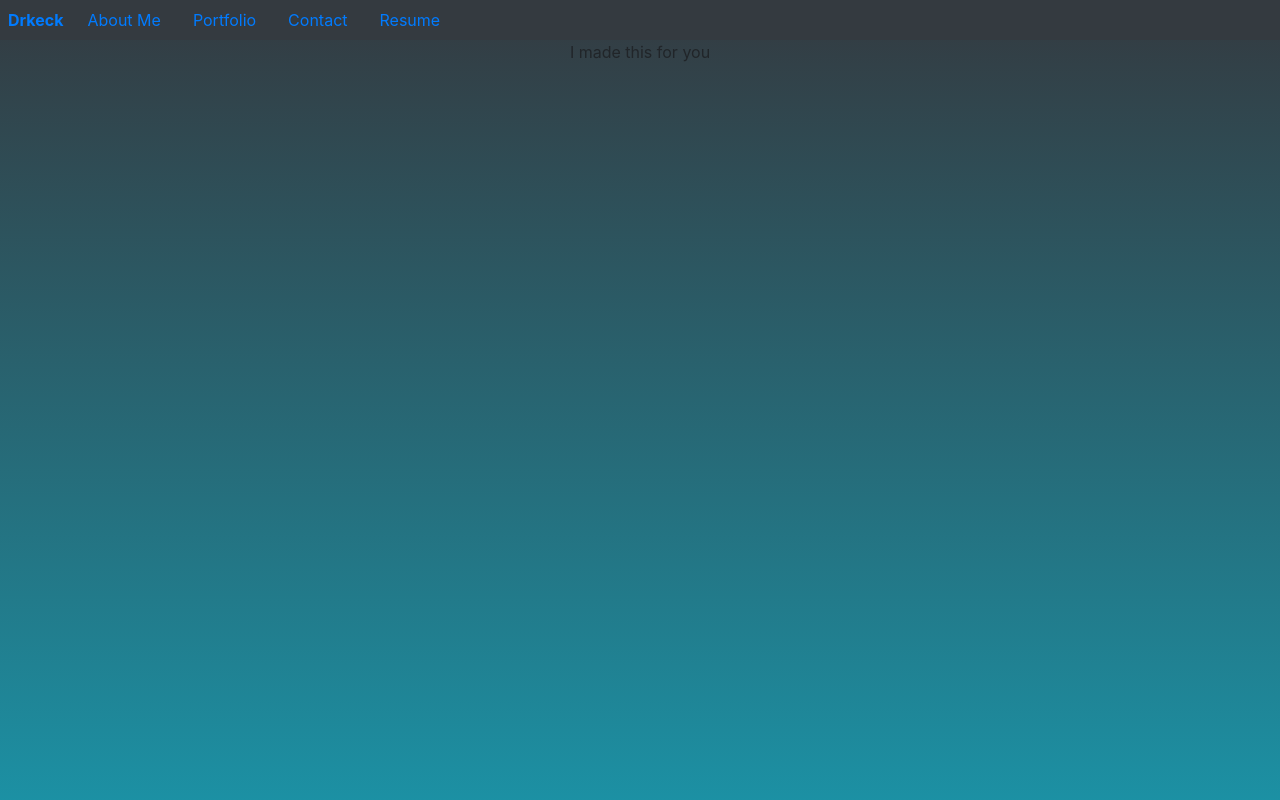
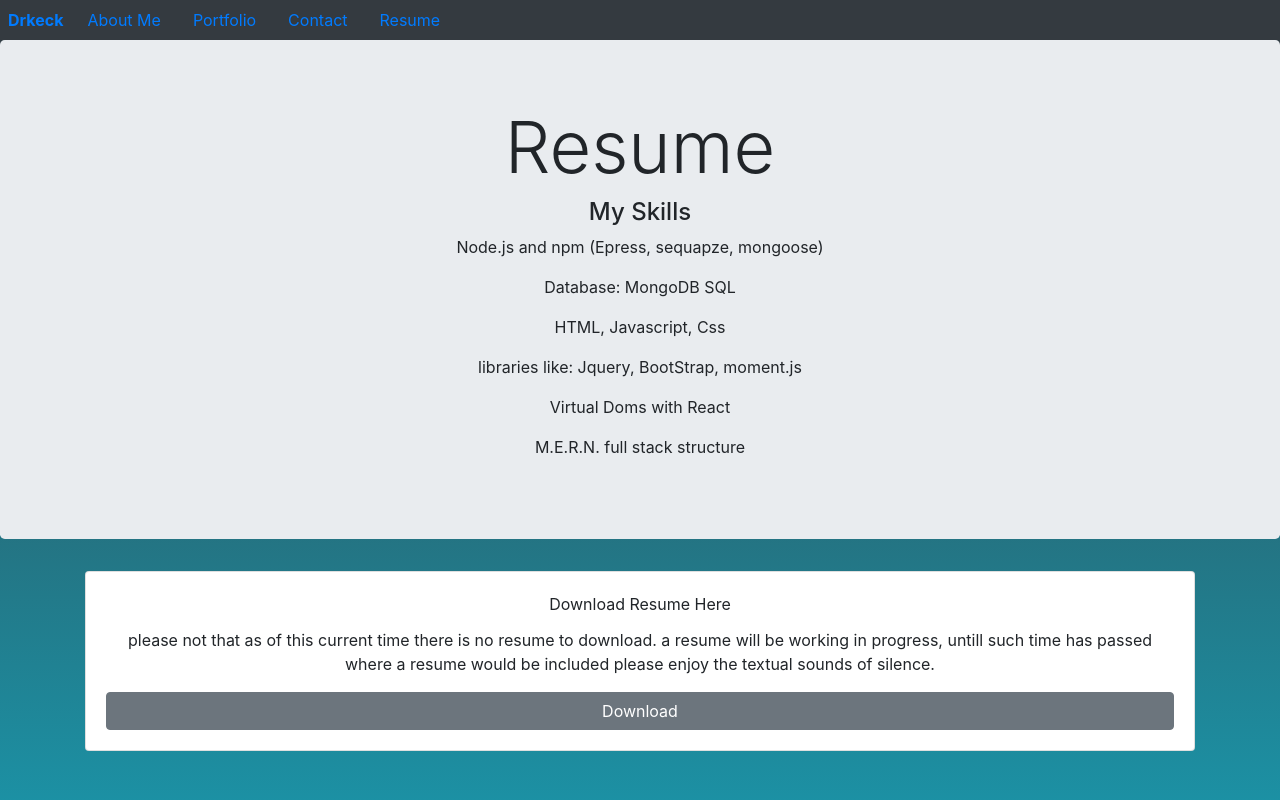
Before and after one commit to Drkeck/The-great-protfolio, a React (Create React App) app: page / in a window 1280 px wide. Both pictures are taken after a click on the link "Resume". Shown: the top 800 px of the page. Built offline with nearby package versions, Linux system fonts and the light colour scheme.

Commit message:
added the resume portion of the site

```diff
--- a/src/componenets/ContentSelector/index.js
+++ b/src/componenets/ContentSelector/index.js
@@ -1,7 +1,8 @@
-import React from 'react'
-import About from '../About'
-import Contact from '../Contact'
-import Portfolio from '../project'
+import React from 'react';
+import About from '../About';
+import Contact from '../Contact';
+import Portfolio from '../project';
+import Resume from '../Resume';
 
 function Content({currentCategory}) {
     function RenderCategory() {
@@ -11,7 +12,7 @@ function Content({currentCategory}) {
             case "Contact":
                 return(<Contact></Contact>)
             case "Resume":
-                return(<p>I made this for you</p>)
+                return(<Resume></Resume>)
             default:
                 return (<About></About>)
         }
--- /dev/null
+++ b/src/componenets/Resume/index.js
@@ -0,0 +1,33 @@
+import React from 'react';
+import { Container, Jumbotron, Card, CardTitle, CardText, Button} from 'reactstrap';
+
+function Resume() {
+
+    return(
+        <div>
+            <Jumbotron>
+                <Container>
+                    <h1 className="display-3">Resume</h1>
+                    <h4 className="">My Skills</h4>
+            <div className="">
+                <p>Node.js and npm (Epress, sequapze, mongoose)</p>
+                <p>Database: MongoDB SQL</p>
+                <p>HTML, Javascript, Css</p>
+                <p>libraries like: Jquery, BootStrap, moment.js</p>
+                <p>Virtual Doms with React</p>
+                <p>M.E.R.N. full stack structure</p>
+            </div>
+                </Container>
+            </Jumbotron>
+            <div className="container">
+                <Card body>
+                    <CardTitle>Download Resume Here</CardTitle>
+                    <CardText>please not that as of this current time there is no resume to download. a resume will be working in progress, untill such time has passed where a resume would be included please enjoy the textual sounds of silence.</CardText>
+                    <Button>Download</Button>
+                </Card>
+            </div>
+        </div>
+    )
+}
+
+export default Resume;
```
